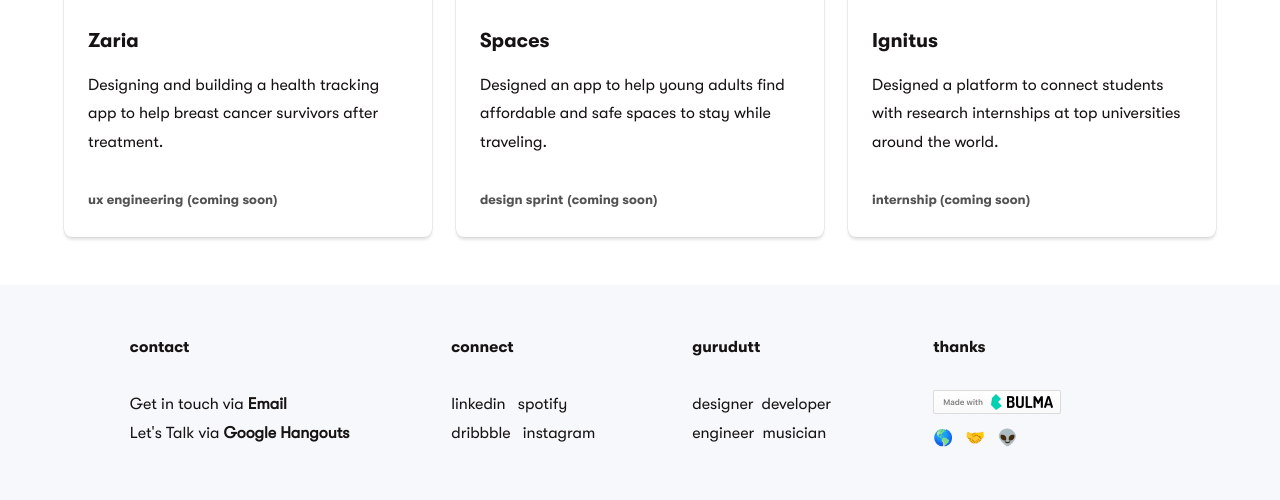
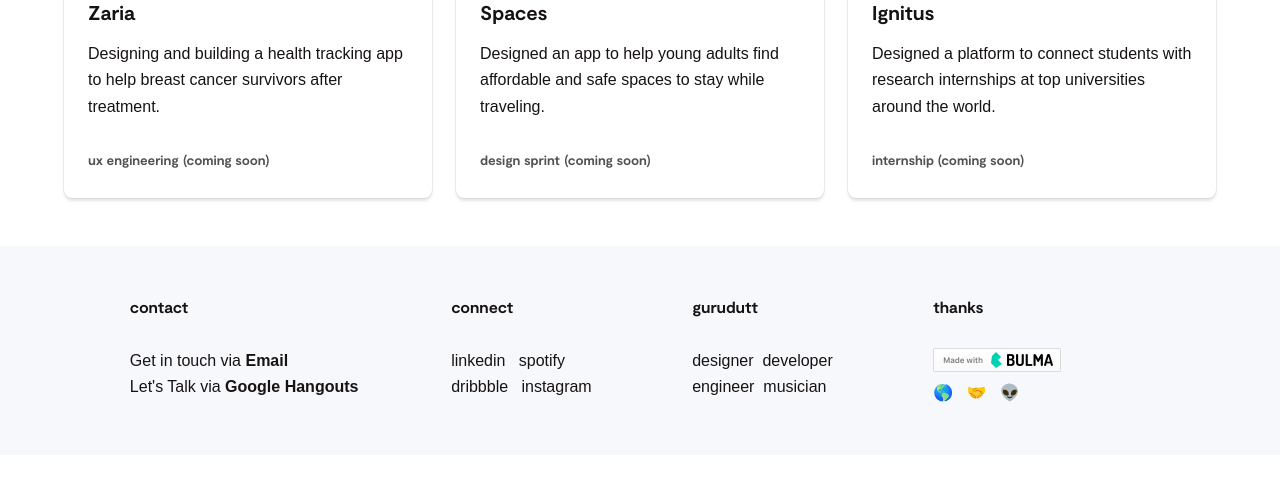
Before and after one commit to guruduttperi/polar, a PHP site: page /index.html in a window 1280 px wide. Shown: the part 1361-1861 px from the top of the page. After the commit the page ends 1763 px from the top, so only its background shows below. Run offline with PHP 8.4, Linux system fonts and the light colour scheme; some libraries are stand-ins or nearby versions; some web fonts are replaced.

Commit message:
Minor Fix

```diff
--- a/css/main.css
+++ b/css/main.css
@@ -106,19 +106,23 @@
 
 *, .subtitle, p a{
 
-  font-family: "gtwalsheim", sans-serif;
-  letter-spacing: normal;
-  line-height: 1.78em;
+  font-family: "Moderat", sans-serif;
+  line-height: 1.66em;
+  -webkit-font-smoothing: antialiased;
+-moz-osx-font-smoothing: grayscale;
 }
 
 b{
-  font-family: "gtwalsheim-bold", sans-serif;
+  font-family: "Moderat-Bold", sans-serif;
+  -webkit-font-smoothing: antialiased;
+-moz-osx-font-smoothing: grayscale;
 }
 
 .title {
-  font-family: "gtwalsheim-bold", sans-serif;
-
-  line-height: 1.78em;
+  font-family: "Moderat-Bold", sans-serif;
+  -webkit-font-smoothing: antialiased;
+  -moz-osx-font-smoothing: grayscale;
+  line-height: 1.66em;
 
 }
 
```
